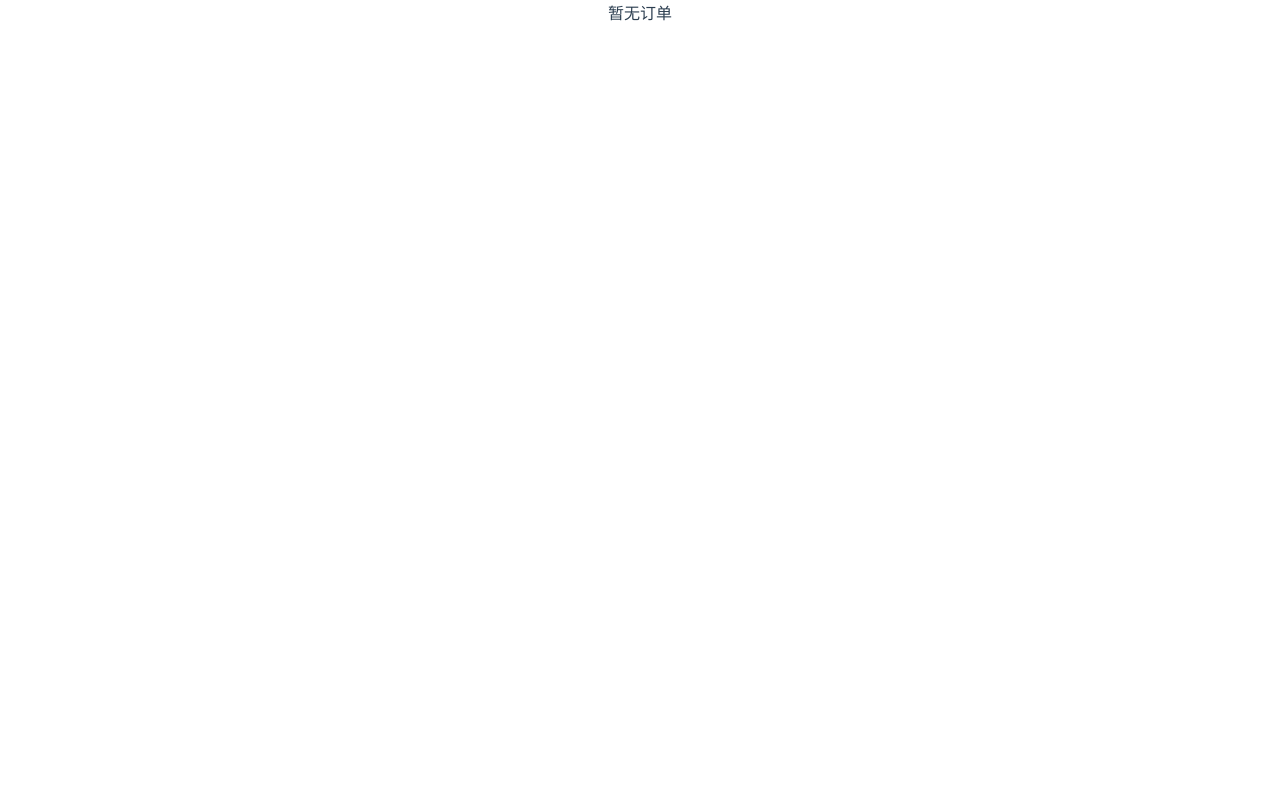
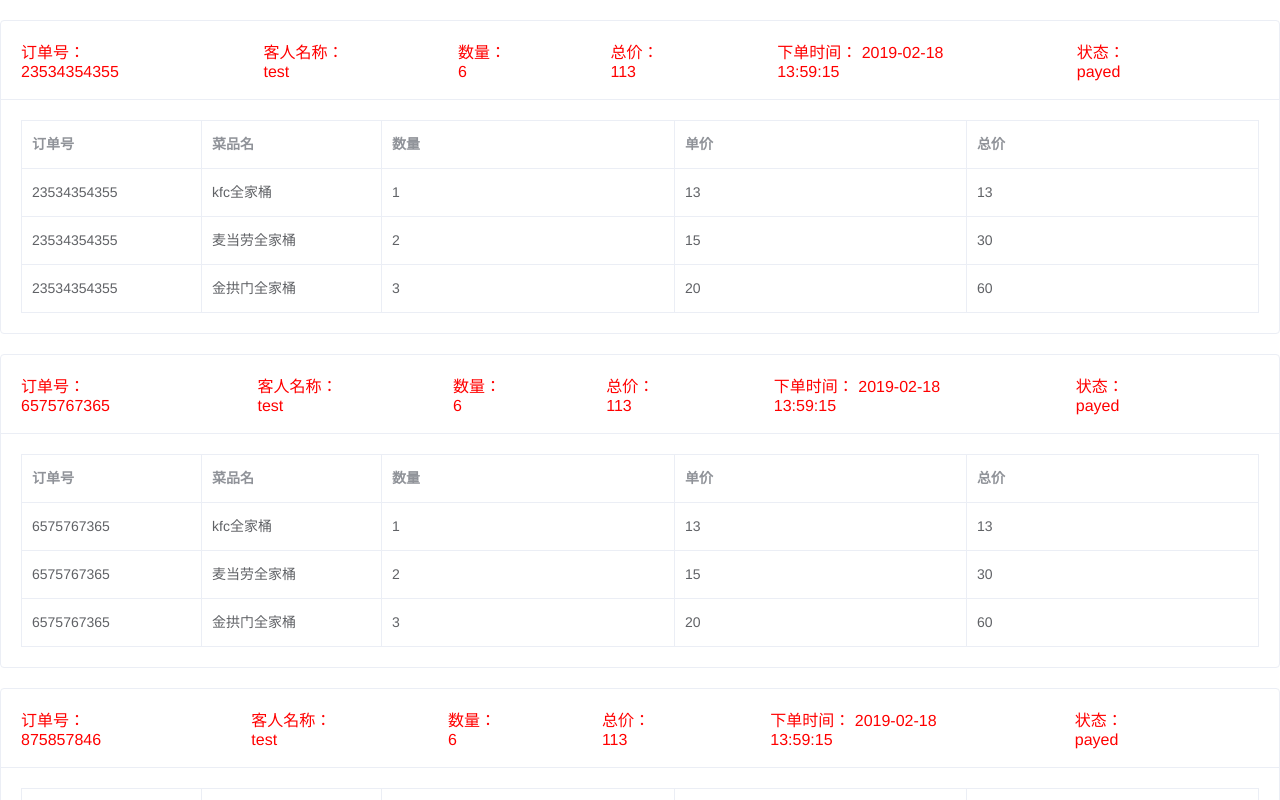
Before and after one commit to otote/WechatOrderProject, a Vue app: page /#/index/OrderManager in a window 1280 px wide. Shown: the top 800 px of the page. Built offline with nearby package versions, Linux system fonts and the light colour scheme.

Commit message:
增加分页

```diff
--- a/src/components/index/Index.vue
+++ b/src/components/index/Index.vue
@@ -1,26 +1,17 @@
 <template>
   <el-container>
+    <router-view></router-view>
     <el-header height="40px" class="header_class">
       <div>控制台</div>
       <div class="header_button">
         <el-button @click='changeView("OrderManager")' size="mini" class="header_btn" type="primary">订单查询</el-button>
         <el-button @click='changeView("GoodManager")' size="mini" class="header_btn" type="primary">菜品管理</el-button>
         <el-button @click='changeView("MoneyManager")' size="mini" class="header_btn" type="primary">收益查询</el-button>
-        <el-button  size="mini" class="header_btn" type="danger">退出</el-button>
+        <el-button @click='logout' size="mini" class="header_btn" type="danger">退出</el-button>
       </div>
     </el-header>
     <el-main id="main_class" class="main_class">
-      <component :is="currPage"></component>
-      <!--<div class="welcome">-->
-        <!--欢迎使用商家后台管理系统-->
-      <!--</div>-->
-      <!--<div class="main_div">-->
-        <!--<el-card shadow="hover" style="background-color: #409EFF;" class="main_card">-->
-          <!--<el-button v-on:click="greet" class="main_card_button">菜品管理</el-button>-->
-        <!--</el-card>-->
-        <!--<el-card shadow="hover" style="background-color: #67C23A" class="main_card">查看订单</el-card>-->
-        <!--<el-card shadow="hover" style="background-color: #F56C6C" class="main_card">收益信息</el-card>-->
-      <!--</div>-->
+      <component :is="currentComponent"></component>
     </el-main>
   </el-container>
 </template>
@@ -34,7 +25,7 @@ export default {
   components: {OrderManager, MoneyManager, GoodManager},
   data () {
     return {
-      currPage: 'OrderManager'
+      currentComponent: 'OrderManager'
     }
   },
   name: 'Index',
@@ -43,16 +34,14 @@ export default {
     document.getElementById('main_class').style.height = clientHight + 'px'
   },
   methods: {
-    greet: function (event) {
-      // `this` 在方法里指向当前 Vue 实例
-      alert('Hello ' + this.name + '!')
-      // `event` 是原生 DOM 事件
-      if (event) {
-        alert(event.target.tagName)
-      }
+    changeView: function (componentName) {
+      this.currentComponent = componentName
     },
-    changeView: function (pageName) {
-      this.currPage = pageName
+    logout: function () {
+      localStorage.removeItem('user')
+      localStorage.clear()
+      console.log(localStorage.getItem('user'))
+      this.$router.push({path: '/'})
     }
   }
 }
@@ -73,44 +62,11 @@ export default {
     justify-content: center;
   }
   .main_class{
-    /*background-color: aquamarine;*/
-    background: url("../../assets/background.png");
+    /*background: url("../../assets/background.png");*/
     background-size: 100%;
     width: 100%;
   }
 
-  .welcome{
-    font-weight: bold;
-    font-size: 20px;
-  }
-  .main_div{
-    display: flex;
-    align-items: center;
-    justify-content: center;
-    margin-top: 150px
-  }
-
-  .main_card{
-    display: flex;
-    width: 200px;
-    height: 150px;
-    text-align: center;
-    align-items: center;
-    justify-content: center;
-    border-radius: 40px;
-    border: 0px;
-    margin: 20px;
-    font-weight: bold;
-    font-size: 20px;
-  }
-
-  .main_card_button{
-    font-weight: bold;
-    font-size: 20px;
-    color: black;
-    background-color:rgba(255,255,255,0);
-    border: 0px;
-  }
   .header_btn{
     float: right;
   }
--- a/src/components/index/OrderManager.vue
+++ b/src/components/index/OrderManager.vue
@@ -1,13 +1,172 @@
 <template>
-    <div>暂无订单</div>
+  <div>
+  <el-card shadow="hover" v-for="o in order" :key="o.id" class="order_card">
+    <div slot="header" class="order_info">
+      <span>{{'订单号： ' + o.orderNo}}</span>
+      <span>{{'客人名称： ' + o.userName}}</span>
+      <span>{{'数量： ' + o.total}}</span>
+      <span>{{'总价： ' + o.totalPrice}}</span>
+      <span>{{'下单时间： ' + o.orderTime}}</span>
+      <span>{{'状态： ' + o.status}}</span>
+    </div>
+    <div>
+      <el-table :data="o.orderDetails" border style="width: 100%">
+        <el-table-column prop="orderNo" label="订单号" width="180"></el-table-column>
+        <el-table-column prop="goodName" label="菜品名" width="180"></el-table-column>
+        <el-table-column prop="num" label="数量"></el-table-column>
+        <el-table-column prop="price" label="单价"></el-table-column>
+        <el-table-column prop="totalPrice" label="总价"></el-table-column>
+      </el-table>
+    </div>
+  </el-card>
+    <el-pagination @current-change="changePage" class="order_pagination" background layout="prev, pager, next" :total=page.total :page-size=page.pageSize >
+    </el-pagination>
+  </div>
 </template>
 
 <script>
 export default {
-  name: 'OrderManager'
+  name: 'OrderManager',
+  data () {
+    return {
+      order: {},
+      page: {
+        total: 20,
+        pageSize: 5
+      }
+    }
+  },
+  methods: {
+    changePage (currPage) {
+      console.log(currPage)
+    }
+  },
+  created () {
+    this.order = JSON.parse('[\n' +
+      '  {\n' +
+      '    "id": 1,\n' +
+      '    "orderNo": 23534354355,\n' +
+      '    "userName": "test",\n' +
+      '    "total": 6,\n' +
+      '    "totalPrice": 113,\n' +
+      '    "orderTime": "2019-02-18 13:59:15",\n' +
+      '    "status": "payed",\n' +
+      '    "orderDetails": [\n' +
+      '      {\n' +
+      '        "orderNo": 23534354355,\n' +
+      '        "goodName": "kfc全家桶",\n' +
+      '        "num": 1,\n' +
+      '        "price": 13,\n' +
+      '        "totalPrice": 13\n' +
+      '      },\n' +
+      '      {\n' +
+      '        "orderNo": 23534354355,\n' +
+      '        "goodName": "麦当劳全家桶",\n' +
+      '        "num": 2,\n' +
+      '        "price": 15,\n' +
+      '        "totalPrice": 30\n' +
+      '      },\n' +
+      '      {\n' +
+      '        "orderNo": 23534354355,\n' +
+      '        "goodName": "金拱门全家桶",\n' +
+      '        "num": 3,\n' +
+      '        "price": 20,\n' +
+      '        "totalPrice": 60\n' +
+      '      }\n' +
+      '    ]\n' +
+      '  },\n' +
+      '  {\n' +
+      '    "id": 2,\n' +
+      '    "orderNo": 6575767365,\n' +
+      '    "userName": "test",\n' +
+      '    "total": 6,\n' +
+      '    "totalPrice": 113,\n' +
+      '    "orderTime": "2019-02-18 13:59:15",\n' +
+      '    "status": "payed",\n' +
+      '    "orderDetails": [\n' +
+      '      {\n' +
+      '        "orderNo": 6575767365,\n' +
+      '        "goodName": "kfc全家桶",\n' +
+      '        "num": 1,\n' +
+      '        "price": 13,\n' +
+      '        "totalPrice": 13\n' +
+      '      },\n' +
+      '      {\n' +
+      '        "orderNo": 6575767365,\n' +
+      '        "goodName": "麦当劳全家桶",\n' +
+      '        "num": 2,\n' +
+      '        "price": 15,\n' +
+      '        "totalPrice": 30\n' +
+      '      },\n' +
+      '      {\n' +
+      '        "orderNo": 6575767365,\n' +
+      '        "goodName": "金拱门全家桶",\n' +
+      '        "num": 3,\n' +
+      '        "price": 20,\n' +
+      '        "totalPrice": 60\n' +
+      '      }\n' +
+      '    ]\n' +
+      '  },\n' +
+      '  {\n' +
+      '    "id": 3,\n' +
+      '    "orderNo": 875857846,\n' +
+      '    "userName": "test",\n' +
+      '    "total": 6,\n' +
+      '    "totalPrice": 113,\n' +
+      '    "orderTime": "2019-02-18 13:59:15",\n' +
+      '    "status": "payed",\n' +
+      '    "orderDetails": [\n' +
+      '      {\n' +
+      '        "orderNo": 875857846,\n' +
+      '        "goodName": "kfc全家桶",\n' +
+      '        "num": 1,\n' +
+      '        "price": 13,\n' +
+      '        "totalPrice": 13\n' +
+      '      },\n' +
+      '      {\n' +
+      '        "orderNo": 875857846,\n' +
+      '        "goodName": "麦当劳全家桶",\n' +
+      '        "num": 2,\n' +
+      '        "price": 15,\n' +
+      '        "totalPrice": 30\n' +
+      '      },\n' +
+      '      {\n' +
+      '        "orderNo": 875857846,\n' +
+      '        "goodName": "金拱门全家桶",\n' +
+      '        "num": 3,\n' +
+      '        "price": 20,\n' +
+      '        "totalPrice": 60\n' +
+      '      }\n' +
+      '    ]\n' +
+      '  }\n' +
+      ']\n')
+  }
 }
 </script>
 
 <style scoped>
+  .order_card{
+    display: block;
+    text-align: left;
+    margin-top: 20px;
+  }
+
+  .order_info{
+    display: flex;
+    color: #303133;
+  }
+
+  .order_info span{
+    color:red;
+  }
+
+  .order_info span{
+    margin-right: 100px;
+  }
+
+  .order_pagination{
+    margin-top: 20px;
+    float: right;
+  }
 
 </style>
--- a/src/components/login/Login.vue
+++ b/src/components/login/Login.vue
@@ -31,6 +31,11 @@ export default {
       this.userName = JSON.parse(localStorage.getItem('user')).userName
       this.password = JSON.parse(localStorage.getItem('user')).password
     }
+
+    // 自动登录
+    if (this.userName === 'admin' && this.password === 'admin') {
+      this.$router.push({path: '/index/index'})
+    }
   },
   computed: {
     btnText () {
@@ -48,6 +53,14 @@ export default {
         this.$message.error('请输入密码')
         return
       }
+
+      if (this.userName !== 'admin' && this.password !== 'admin') {
+        this.$message.error('用户名或密码错误')
+        return
+      }
+
+      let user = {'userName': this.userName, 'password': this.password}
+      localStorage.setItem('user', JSON.stringify(user))
       this.$router.push({path: '/index/index'})
     }
   }
@@ -59,8 +72,8 @@ export default {
     height: 100%;
     background: url("../../assets/background.png");
     background-size: 100%;
-    left: 0px;
-    top: 0px;
+    background-repeat: no-repeat;
+    background-position: center;
   }
 
   .login_form {
```
Also changed, not shown: src/components/index/order.json (added, +98 -0 lines).
